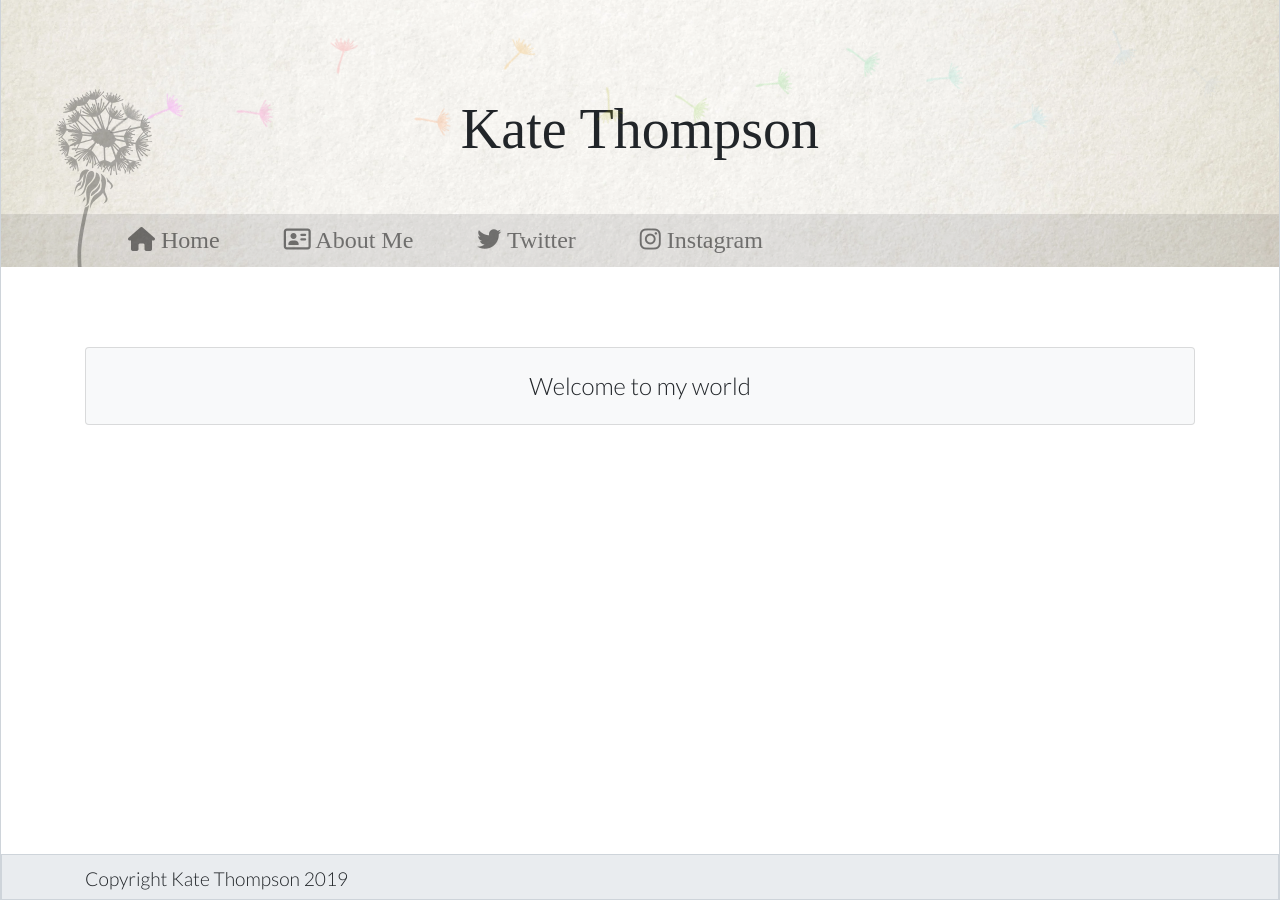
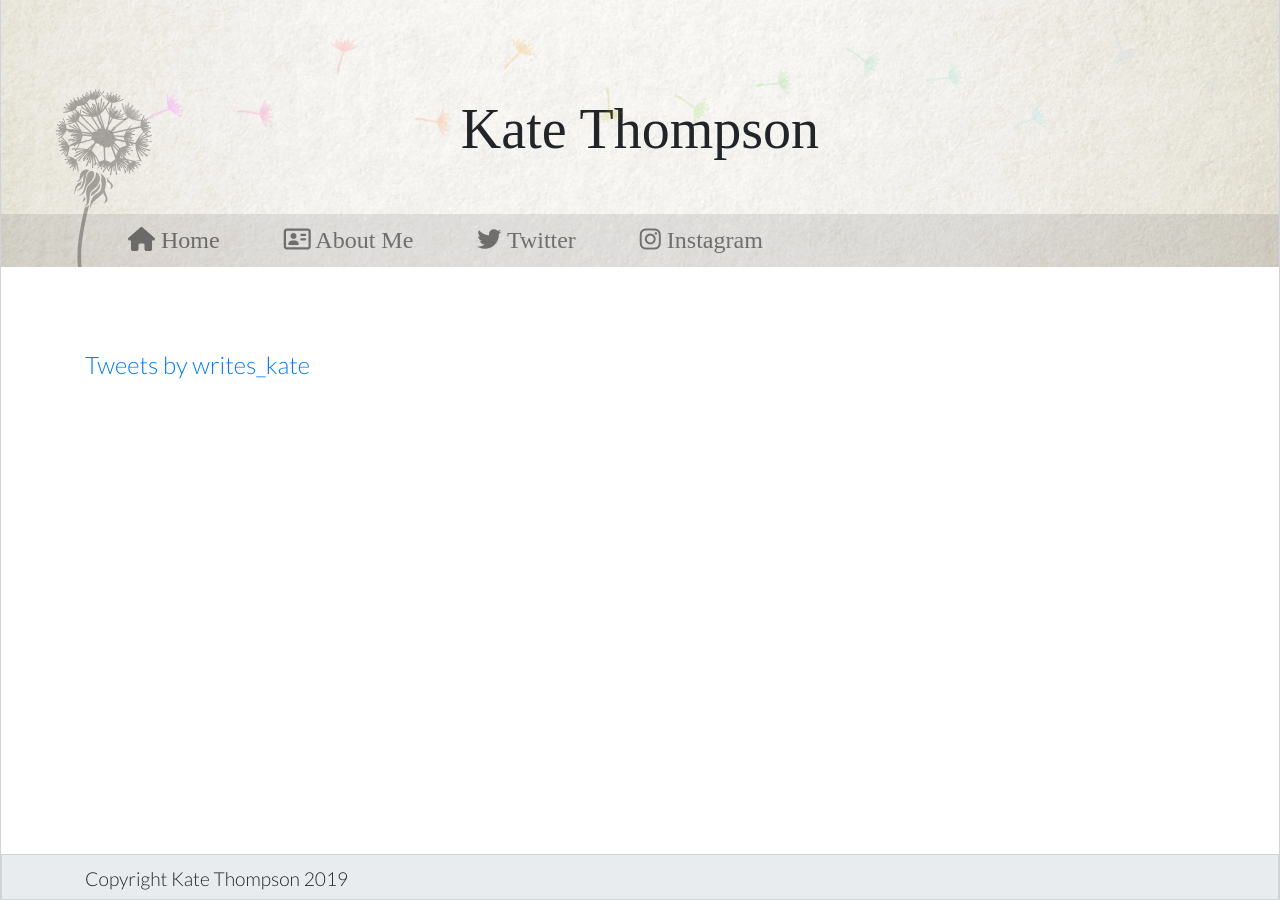
Before and after one commit to KateThompsonWrites/KateThompsonWrites.github.io, a Jekyll site: the page built from index.html, in a window 1280 px wide. Built offline with Jekyll 4.4.1, drawn with Linux system fonts in a browser that asks for light colours; nearby versions of some CDN libraries; some web fonts are replaced; our own code applies the rules of GitHub Pages for plain Markdown files; comment, search, counter and statistics services are not loaded.

Commit message:
Updating Bio. Adding twitter feed to homepage

```diff
--- a/_layouts/default.html
+++ b/_layouts/default.html
@@ -9,6 +9,7 @@
     <link rel="stylesheet" href="{{ '/assets/css/style.css?v=' | append: site.github.build_revision | relative_url }}">
     <link href="https://fonts.googleapis.com/css?family=Lato:300|Shadows+Into+Light+Two&display=swap" rel="stylesheet">
     <script src="https://kit.fontawesome.com/defc5eca7a.js" crossorigin="anonymous"></script>
+
     <meta name="viewport" content="width=device-width">
     <!--[if lt IE 9]>
     <script src="//html5shiv.googlecode.com/svn/trunk/html5.js"></script>
--- /dev/null
+++ b/index.html
@@ -0,0 +1,12 @@
+---
+layout: default
+---
+
+<div class="row">
+  <div class="col-md-6">
+    <a class="twitter-timeline" data-lang="en" data-link-color="#007bff" href="https://twitter.com/writes_kate?ref_src=twsrc%5Etfw">Tweets by writes_kate</a>
+    <script async src="https://platform.twitter.com/widgets.js" charset="utf-8"></script>
+  </div>
+  <div class="col-md-6">
+  </div>
+</div>
--- a/index.md
+++ /dev/null
@@ -1,11 +0,0 @@
-<div class="row mb-4">
-{% capture content %}
-Welcome to my world
-{% endcapture %}
-{% include card.html content=content %}
-</div>
-
-
-<div class="row">
-
-</div>
```
Also changed, not shown: about.md (+7 -4 lines).
